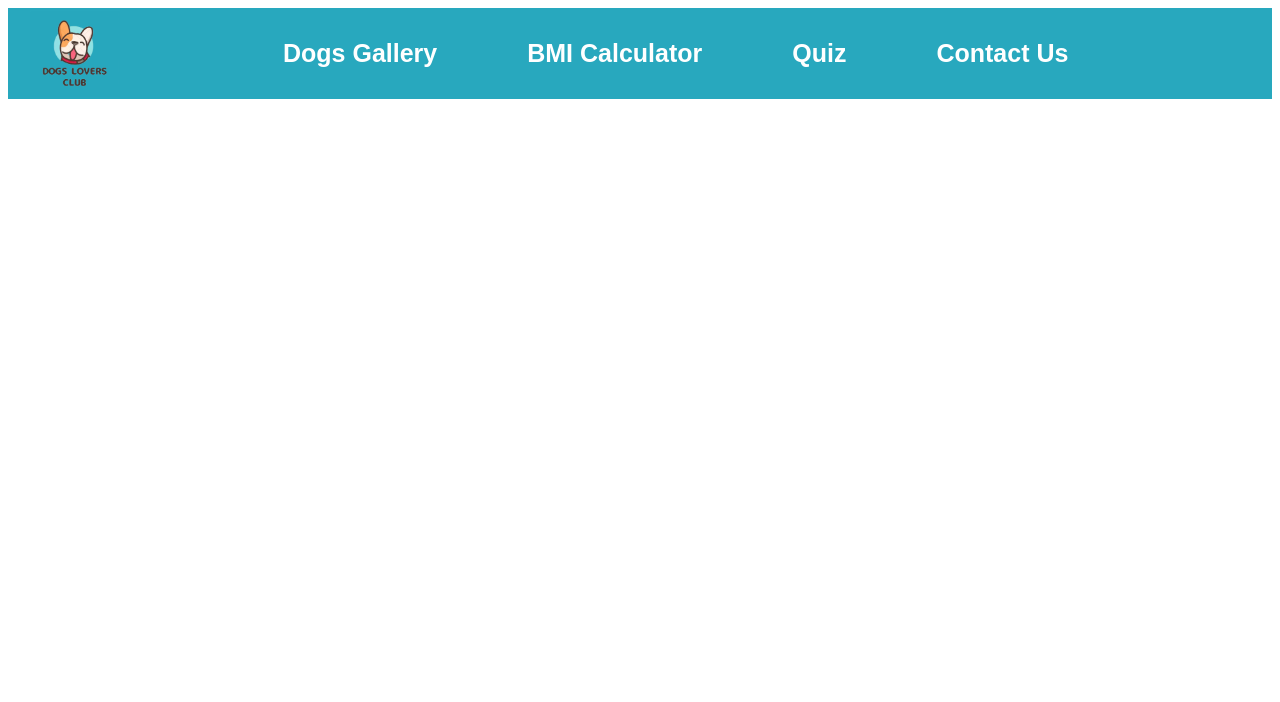
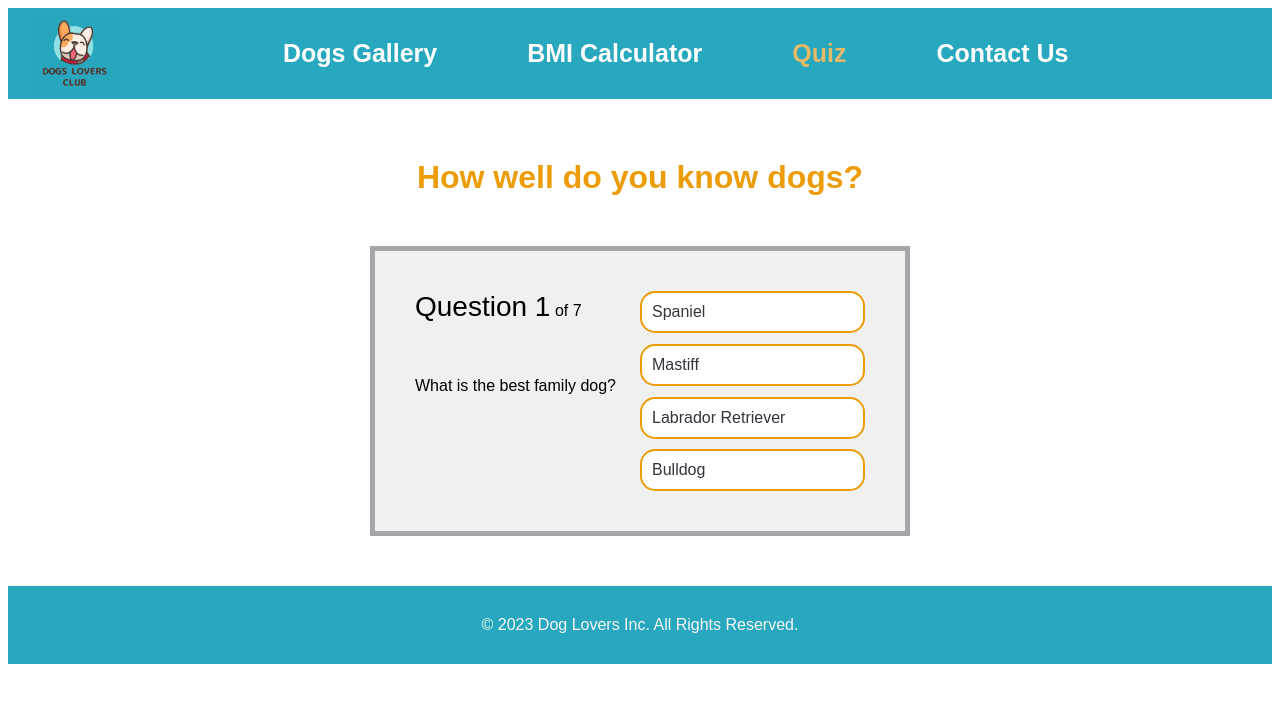
Before and after one commit to MInesBarbosaa/ReactJS_Project, a React (Create React App) app in the folder js_project/: page /quiz in a window 1280 px wide. Shown: the top 702 px of the page. Built offline with nearby package versions, Linux system fonts and the light colour scheme.

Commit message:
I have renamed all signup places to the relevant name quiz
We have changed the tab to Quiz, but did't renamed all titles and consts related to it. Now I have renamed it.

```diff
--- a/js_project/src/App.js
+++ b/js_project/src/App.js
@@ -6,7 +6,7 @@ import { BrowserRouter as Router, Routes, Route }
 import Home from './pages';
 import About from './pages/About';
 import BMI from './pages/blogs';
-import SignUp from './pages/signup';
+import Quiz from './pages/quiz';
 import Contact from './pages/contacts';
 
 function App() {
@@ -18,7 +18,7 @@ return (
 		<Route path='/about' element={<About/>} />
 		<Route path='/contact' element={<Contact/>} />
 		<Route path='/blogs' element={<BMI/>} />
-		<Route path='/sign-up' element={<SignUp/>} />
+		<Route path='/quiz' element={<Quiz/>} />
 	</Routes>
 	</Router>
 );
--- a/js_project/src/components/Navbar/index.js
+++ b/js_project/src/components/Navbar/index.js
@@ -16,7 +16,7 @@ const Navbar = () => {
           <NavLink to="/blogs" activeStyle>
             BMI Calculator
           </NavLink>
-          <NavLink to="/sign-up" activeStyle>
+          <NavLink to="/quiz" activeStyle>
             Quiz
           </NavLink>
           <NavLink to="/contact" activeStyle>
--- a/js_project/src/pages/signup.js
+++ b/js_project/src/pages/quiz.js
@@ -67,7 +67,7 @@ const questions = [
 	},
 ];
 
-const SignUp = () => {
+const Quiz = () => {
 	const [currentQuestion, setCurrentQuestion] = useState(0);
 	const [showScore, setShowScore] = useState(false);
 	const [score, setScore] = useState(0);
@@ -121,9 +121,9 @@ const SignUp = () => {
 
 ReactDOM.render(
 	<React.StrictMode>
-	  <SignUp />
+	  <Quiz />
 	</React.StrictMode>,
 	document.getElementById('root')
   );
 
-export default SignUp;
+export default Quiz;
```
